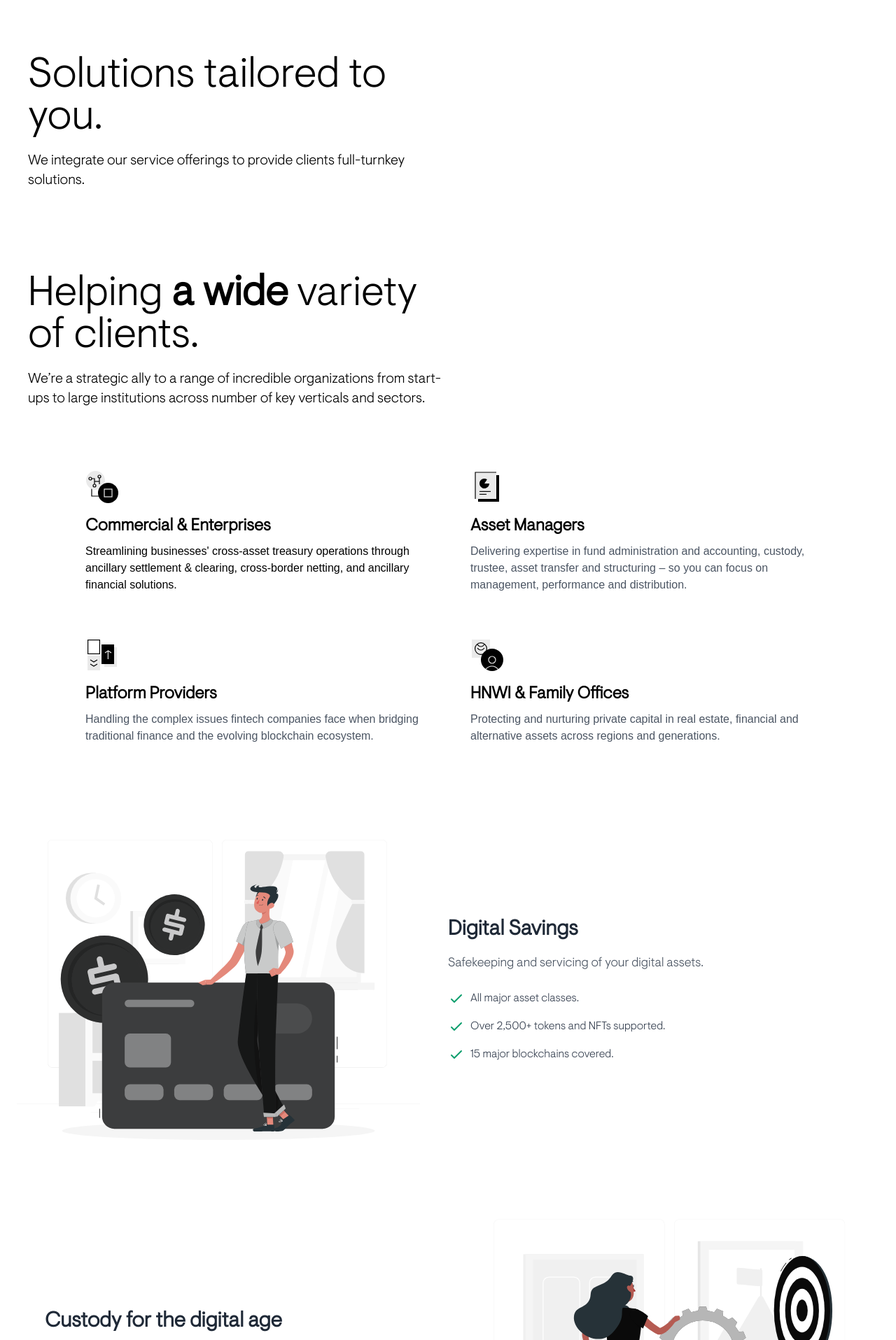
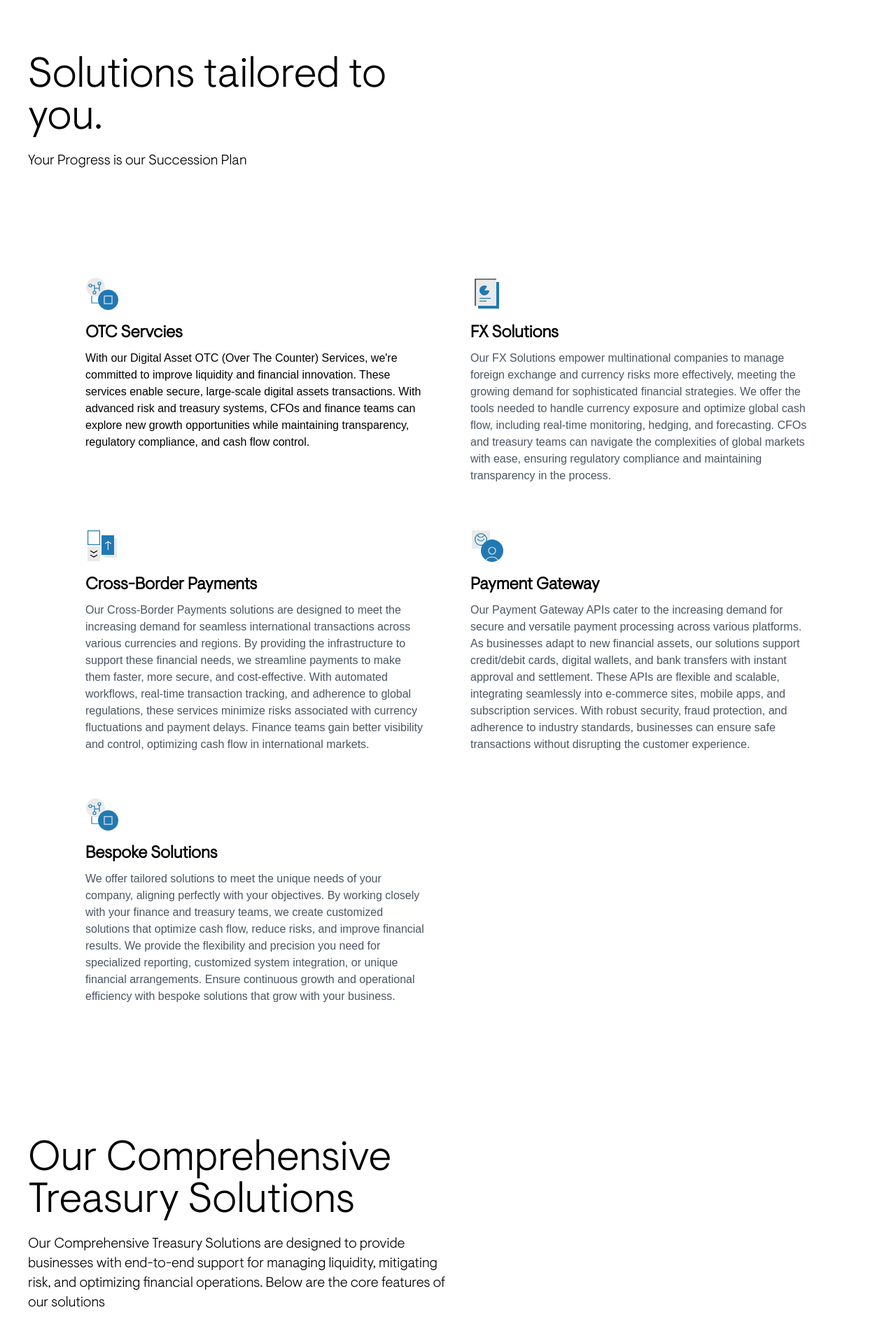
Before and after one commit to hkhatuwal/Adlef-Laravel, a Laravel app: page /solutions in a window 1280 px wide. Shown: the part 80-1995 px from the top of the page at 70% size. Run offline with Laravel 12, Linux system fonts and the light colour scheme; style sheets or scripts are compiled from the project's sources; some libraries are stand-ins or nearby versions; some web fonts are replaced.

Commit message:
updated solution with latest data

```diff
--- a/resources/views/frontend/solutions/solutions.blade.php
+++ b/resources/views/frontend/solutions/solutions.blade.php
@@ -3,19 +3,16 @@
 
     {{-- Section 1--}}
     <section>
-
         <div class="container mx-auto px-4 md:p-10 mt-10 flex flex-col mb-10 gap-14 ">
             <div class="md:w-1/2">
                 <h2 class="font-visuletProLight  text-3xl md:text-6xl ">
                     Solutions tailored to you.
                 </h2>
                 <p class="text-xl mt-4">
-                    We integrate our service offerings to provide clients full-turnkey solutions.
+                    Your Progress is our Succession Plan
                 </p>
             </div>
         </div>
-
-
     </section>
 
 
@@ -23,15 +20,6 @@
     <section>
         <div class="container mx-auto px-4 md:p-10 mt-10">
             <div class="flex flex-col mb-10 gap-14  font-visuletProLight">
-                <div class="md:w-1/2">
-                    <h2 class="font-visuletProLight  text-3xl md:text-6xl ">
-                        Helping <span class="font-semibold">a wide</span> variety of clients.
-                    </h2>
-                    <p class="text-xl mt-4">
-                        We’re a strategic ally to a range of incredible organizations from start-ups to large
-                        institutions
-                        across number of key verticals and sectors. </p>
-                </div>
                 <div class="grid grid-cols-1 md:grid-cols-2 md:w-11/12 mx-auto">
                     <!-- Top Left -->
                     <div class="flex flex-col  p-8">
@@ -39,10 +27,10 @@
                             <!-- Icon 1 -->
                             <img src="{{asset('assets/images/commercial.svg')}}" alt="">
                         </div>
-                        <h3 class="text-2xl font-semibold">Commercial & Enterprises </h3>
+                        <h3 class="text-2xl font-semibold">OTC Servcies </h3>
                         <p class="text-black  font-inter   mt-2 text-start">
-                            Streamlining businesses' cross-asset treasury operations through ancillary settlement &
-                            clearing, cross-border netting, and ancillary financial solutions.
+                            With our Digital Asset OTC (Over The Counter)  Services, we're committed to improve liquidity and financial innovation. These services enable secure, large-scale digital assets transactions. With advanced risk and treasury systems, CFOs and finance teams can explore new growth opportunities while maintaining transparency, regulatory compliance, and cash flow control.
+
                         </p>
                     </div>
                     <div class="flex flex-col  p-8 ">
@@ -50,10 +38,10 @@
                             <!-- Icon 1 -->
                             <img src="{{asset('assets/images/asset.svg')}}" alt="">
                         </div>
-                        <h3 class="text-2xl font-semibold">Asset Managers</h3>
+                        <h3 class="text-2xl font-semibold">FX Solutions</h3>
                         <p class="text-gray-600 mt-2  font-inter text-start">
-                            Delivering expertise in fund administration and accounting, custody, trustee, asset transfer
-                            and structuring – so you can focus on management, performance and distribution.
+                            Our FX Solutions empower multinational companies to manage foreign exchange and currency risks more effectively, meeting the growing demand for sophisticated financial strategies. We offer the tools needed to handle currency exposure and optimize global cash flow, including real-time monitoring, hedging, and forecasting. CFOs and treasury teams can navigate the complexities of global markets with ease, ensuring regulatory compliance and maintaining transparency in the process.
+
                         </p>
                     </div>
                     <div class="flex flex-col  p-8 ">
@@ -61,10 +49,11 @@
                             <!-- Icon 1 -->
                             <img src="{{asset('assets/images/platform.svg')}}" alt="">
                         </div>
-                        <h3 class="text-2xl font-semibold">Platform Providers</h3>
+                        <h3 class="text-2xl font-semibold">Cross-Border Payments
+                        </h3>
                         <p class="text-gray-600 mt-2 font-inter text-start">
-                            Handling the complex issues fintech companies face when bridging traditional finance and the
-                            evolving blockchain ecosystem.
+                            Our Cross-Border Payments solutions are designed to meet the increasing demand for seamless international transactions across various currencies and regions. By providing the infrastructure to support these financial needs, we streamline payments to make them faster, more secure, and cost-effective. With automated workflows, real-time transaction tracking, and adherence to global regulations, these services minimize risks associated with currency fluctuations and payment delays. Finance teams gain better visibility and control, optimizing cash flow in international markets.
+
                         </p>
                     </div>
                     <div class="flex flex-col  p-8 ">
@@ -72,10 +61,23 @@
                             <!-- Icon 1 -->
                             <img src="{{asset('assets/images/hnwi.svg')}}" alt="">
                         </div>
-                        <h3 class="text-2xl font-semibold">HNWI & Family Offices</h3>
+                        <h3 class="text-2xl font-semibold">Payment Gateway
+                        </h3>
                         <p class="text-gray-600 mt-2 font-inter text-start">
-                            Protecting and nurturing private capital in real estate, financial and alternative assets
-                            across regions and generations. </p>
+                            Our Payment Gateway APIs cater to the increasing demand for secure and versatile payment processing across various platforms. As businesses adapt to new financial assets, our solutions support credit/debit cards, digital wallets, and bank transfers with instant approval and settlement. These APIs are flexible and scalable, integrating seamlessly into e-commerce sites, mobile apps, and subscription services. With robust security, fraud protection, and adherence to industry standards, businesses can ensure safe transactions without disrupting the customer experience.
+                        </p>
+                    </div>
+                    <div class="flex flex-col  p-8 ">
+                        <div class="mb-4">
+                            <!-- Icon 1 -->
+                            <img src="{{asset('assets/images/commercial.svg')}}" alt="">
+                        </div>
+                        <h3 class="text-2xl font-semibold">Bespoke Solutions
+                        </h3>
+                        <p class="text-gray-600 mt-2 font-inter text-start">
+                            We offer tailored solutions to meet the unique needs of your company, aligning perfectly with your objectives. By working closely with your finance and treasury teams, we create customized solutions that optimize cash flow, reduce risks, and improve financial results. We provide the flexibility and precision you need for specialized reporting, customized system integration, or unique financial arrangements. Ensure continuous growth and operational efficiency with bespoke solutions that grow with your business.
+
+                        </p>
                     </div>
 
 
@@ -89,72 +91,56 @@
 
 
     {{-- Section 3--}}
-
-    <section class="container flex flex-col md:flex-row items-center justify-between p-6 bg-white mx-auto">
-        <div class="w-full md:w-1/2 md:flex-1">
-            <img src="{{asset('assets/images/savings.svg')}}" alt="Vault" class="w-full h-3/4]">
-        </div>
-        <div class="w-full md:w-1/2 mt-6 md:mt-0 md:ml-10  font-visuletProLight ">
-            <h2 class="text-3xl font-bold text-gray-800 mb-4 object-center">Digital Savings </h2>
-            <p class="text-lg text-gray-600 mb-6">Safekeeping and servicing of your digital assets.</p>
-            <ul class="space-y-4">
-                <li class="flex items-start">
-                    <svg class="w-6 h-6 text-green-500 mr-2" fill="none" stroke="currentColor" stroke-width="2"
-                         stroke-linecap="round" stroke-linejoin="round">
-                        <path d="M5 13l4 4L19 7"></path>
-                    </svg>
-                    <span class="text-gray-700">All major asset classes.</span>
-                </li>
-                <li class="flex items-start">
-                    <svg class="w-6 h-6 text-green-500 mr-2" fill="none" stroke="currentColor" stroke-width="2"
-                         stroke-linecap="round" stroke-linejoin="round">
-                        <path d="M5 13l4 4L19 7"></path>
-                    </svg>
-                    <span class="text-gray-700">Over 2,500+ tokens and NFTs supported.</span>
-                </li>
-                <li class="flex items-start">
-                    <svg class="w-6 h-6 text-green-500 mr-2" fill="none" stroke="currentColor" stroke-width="2"
-                         stroke-linecap="round" stroke-linejoin="round">
-                        <path d="M5 13l4 4L19 7"></path>
-                    </svg>
-                    <span class="text-gray-700">15 major blockchains covered.</span>
-                </li>
-            </ul>
+    <section>
+        <div class="container mx-auto px-4 md:p-10 mt-10 flex flex-col mb-10 gap-14 ">
+            <div class="md:w-1/2">
+                <h2 class="font-visuletProLight  text-3xl md:text-6xl ">
+                    Our Comprehensive Treasury Solutions
+                </h2>
+                <p class="text-xl mt-4">
+                    Our Comprehensive Treasury Solutions are designed to provide businesses with end-to-end support for managing liquidity, mitigating risk, and optimizing financial operations. Below are the core features of our solutions
+                </p>
+            </div>
         </div>
     </section>
 
     {{-- Section 4--}}
-    <section class="container flex flex-col md:flex-row-reverse items-center justify-between p-6 bg-white mx-auto">
-        <div class="w-full md:w-1/2">
-            <img src="{{asset('assets/images/path.svg')}}" alt="Vault" class="w-full h-auto">
+
+    <section class="container flex flex-col md:flex-row items-center justify-between p-6 bg-white mx-auto">
+        <div class="w-full md:w-1/2 md:flex-1">
+            <img src="{{asset('assets/images/liquidity.svg')}}" alt="Vault" class="w-full h-3/4]">
         </div>
-        <div class="w-full md:w-1/2 mt-6 md:mt-0 md:ml-10 font-visuletProLight">
-            <h2 class="text-3xl font-bold text-gray-800 mb-4 ">Custody for the digital age</h2>
-            <p class="text-lg text-gray-600 mb-6">Safekeeping and servicing of your digital assets.</p>
-            <ul class="space-y-4">
-                <li class="flex items-start">
-                    <svg class="w-6 h-6 text-green-500 mr-2" fill="none" stroke="currentColor" stroke-width="2"
-                         stroke-linecap="round" stroke-linejoin="round">
-                        <path d="M5 13l4 4L19 7"></path>
-                    </svg>
-                    <span class="text-gray-700">All major asset classes.</span>
-                </li>
-                <li class="flex items-start">
-                    <svg class="w-6 h-6 text-green-500 mr-2" fill="none" stroke="currentColor" stroke-width="2"
-                         stroke-linecap="round" stroke-linejoin="round">
-                        <path d="M5 13l4 4L19 7"></path>
-                    </svg>
-                    <span class="text-gray-700">Over 2,500+ tokens and NFTs supported.</span>
-                </li>
-                <li class="flex items-start">
-                    <svg class="w-6 h-6 text-green-500 mr-2" fill="none" stroke="currentColor" stroke-width="2"
-                         stroke-linecap="round" stroke-linejoin="round">
-                        <path d="M5 13l4 4L19 7"></path>
-                    </svg>
-                    <span class="text-gray-700">15 major blockchains covered.</span>
-                </li>
-            </ul>
+        <div class="w-full md:w-1/2 mt-6 md:mt-0 md:ml-10  font-visuletProLight ">
+            <h2 class="text-3xl font-bold text-gray-800 mb-4 object-center">Liquidity Management</h2>
+            <p class="text-lg text-gray-600 mb-6">Maximize your company's cash position with real-time visibility across accounts, currencies, and geographies. Our liquidity management tools offer automated cash forecasting, centralized control, and precise fund allocation to ensure efficient capital utilization and enhanced financial stability</p>
         </div>
     </section>
 
+    {{-- Section 5--}}
+    <section class="container flex flex-col md:flex-row-reverse items-center justify-between p-6 bg-white mx-auto">
+        <div class="w-full md:w-1/2">
+            <img src="{{asset('assets/images/risk_management.svg')}}" alt="Vault" class="w-full h-auto">
+        </div>
+        <div class="w-full md:w-1/2 mt-6 md:mt-0 md:ml-10 font-visuletProLight">
+            <h2 class="text-3xl font-bold text-gray-800 mb-4 ">Risk Mitigation</h2>
+            <p class="text-lg text-gray-600 mb-6">Our advanced risk management systems protect your business from market volatility, currency fluctuations, and regulatory changes. With predictive analytics and dynamic hedging strategies, you can safeguard against potential losses while maintaining compliance with international financial regulations.</p>
+        </div>
+    </section>
+    {{-- Section 6--}}
+    <section class="container flex flex-col md:flex-row-reverse items-center justify-between p-6 bg-white mx-auto">
+
+        <div class="w-full md:w-1/2 mt-6 md:mt-0 md:ml-10 font-visuletProLight">
+            <h2 class="text-3xl font-bold text-gray-800 mb-4 ">Financial Planning & Analysis</h2>
+            <p class="text-lg text-gray-600 mb-6">Optimize your financial strategy with our Financial Planning & Analysis tools. Use real-time data, forecasting models, and scenario planning to align financial decisions with your company’s long-term goals. Our solutions help you stay agile in a rapidly changing market, allowing you to adjust strategies and maximize profitability.
+            </p>
+        </div>
+        <div class="w-full md:w-1/2">
+            <img src="{{asset('assets/images/planing.svg')}}" alt="Vault" class="w-full h-auto">
+        </div>
+    </section>
+
+
+
+
+
 @endsection
```
Also changed, not shown: public/assets/images/asset.svg, public/assets/images/commercial.svg, public/assets/images/hnwi.svg, public/assets/images/liquidity.svg (added), public/assets/images/path.svg, public/assets/images/planing.svg (added), public/assets/images/platform.svg, public/assets/images/risk_management.svg (added).
